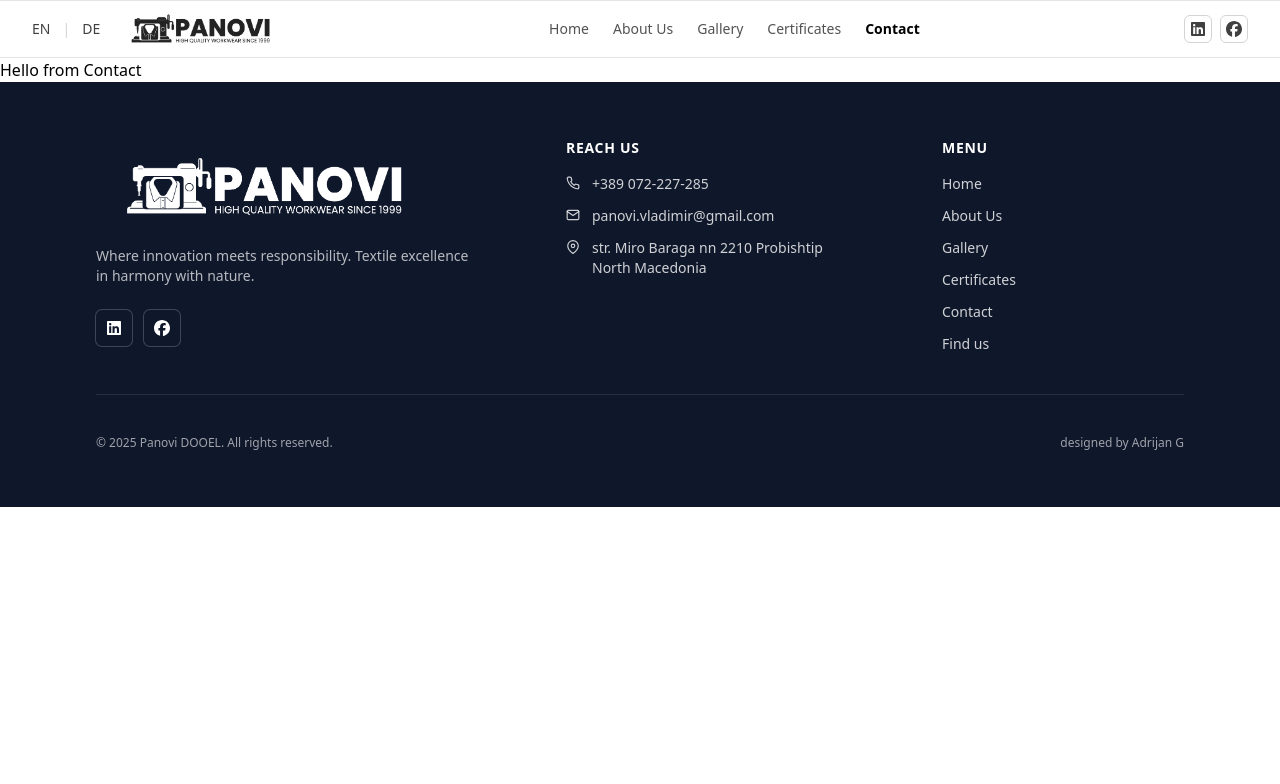
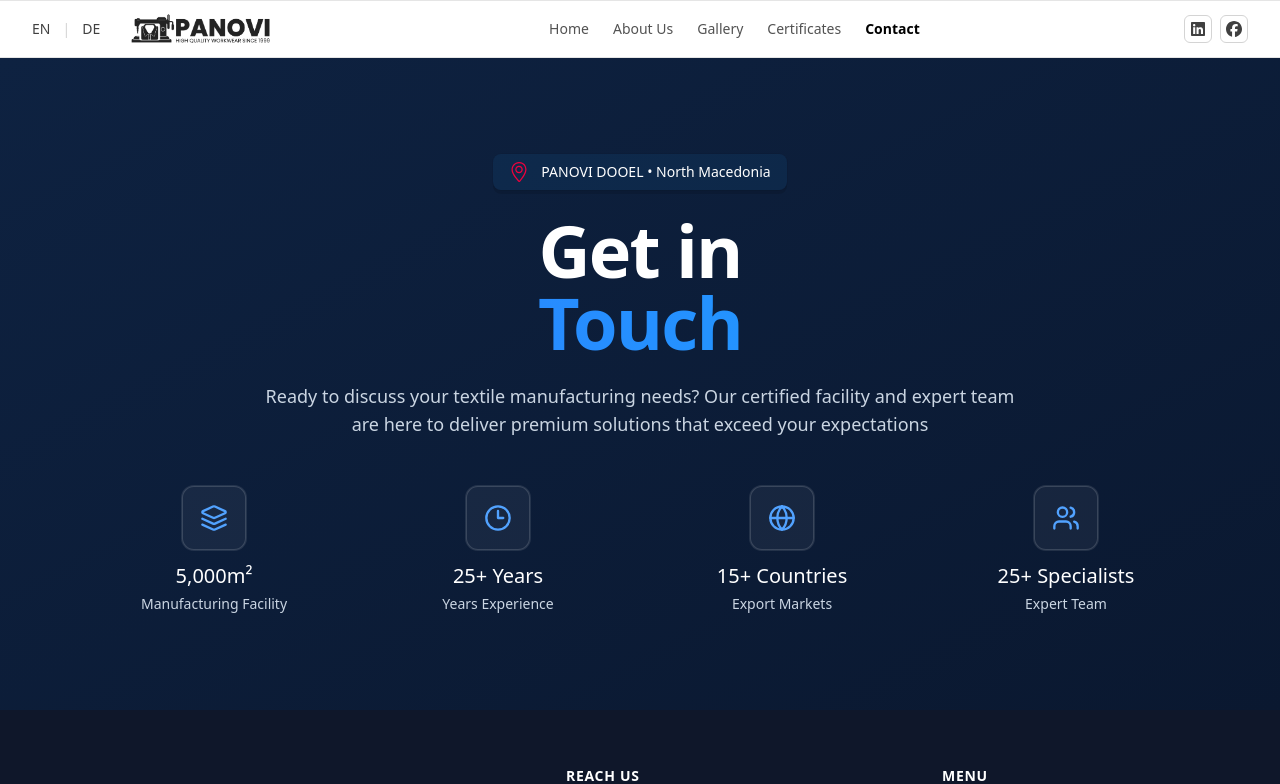
Before and after one commit to Slavcho98/Panovi, a React (Vite) app in the folder panovi-textile/: page /contact in a window 1280 px wide. Shown: the top 784 px of the page. Built offline with nearby package versions, Linux system fonts and the light colour scheme.

Commit message:
feat(contact-hero): implement contact hero section

```diff
--- a/panovi-textile/src/pages/Certificates.tsx
+++ b/panovi-textile/src/pages/Certificates.tsx
@@ -10,7 +10,6 @@ import {
   LuUsers,
 } from "react-icons/lu";
 import { PiMedalLight } from "react-icons/pi";
-
 import { FaCircle } from "react-icons/fa6";
 
 import ManufacturingExcellence from "./GalleryPage/ManufacturingExcellence";
@@ -74,7 +73,6 @@ const CERT_FEATURES = [
   },
 ];
 
-// updated to include text per card
 const CERT_ITEMS: CertificateImageItemProps[] = [
   {
     src: cert1,
--- a/panovi-textile/src/pages/Contact.tsx
+++ b/panovi-textile/src/pages/Contact.tsx
@@ -1,9 +1,32 @@
+import ManufacturingExcellence from "./GalleryPage/ManufacturingExcellence";
+import { LuLayers, LuClock3, LuGlobe, LuUsers } from "react-icons/lu";
+import type { MetricItemProps } from "./GalleryPage/MetricItem";
+import { SlLocationPin } from "react-icons/sl";
+const METRICS: MetricItemProps[] = [
+  { icon: LuLayers, value: "5,000m²", label: "Manufacturing Facility" },
+  { icon: LuClock3, value: "25+ Years", label: "Years Experience" },
+  { icon: LuGlobe, value: "15+ Countries", label: "Export Markets" },
+  { icon: LuUsers, value: "25+ Specialists", label: "Expert Team" },
+];
+
 function Contact() {
-    return (
-        <div>
-            Hello from Contact
-        </div>
-    )
+  return (
+    <>
+      <ManufacturingExcellence
+        items={METRICS}
+        headingLead="Get in"
+        headingHighlight="Touch"
+        description="Ready to discuss your textile manufacturing needs? Our certified facility and expert team are here to deliver premium solutions that exceed your expectations"
+        statusLabel={{
+          text: "PANOVI DOOEL • North Macedonia",
+          icon: SlLocationPin,
+          iconColor: "#EF013C",
+          bgColor: "#2197FF",
+          textColor: "#fff",
+        }}
+      />
+    </>
+  );
 }
 
-export default Contact
+export default Contact;
```
